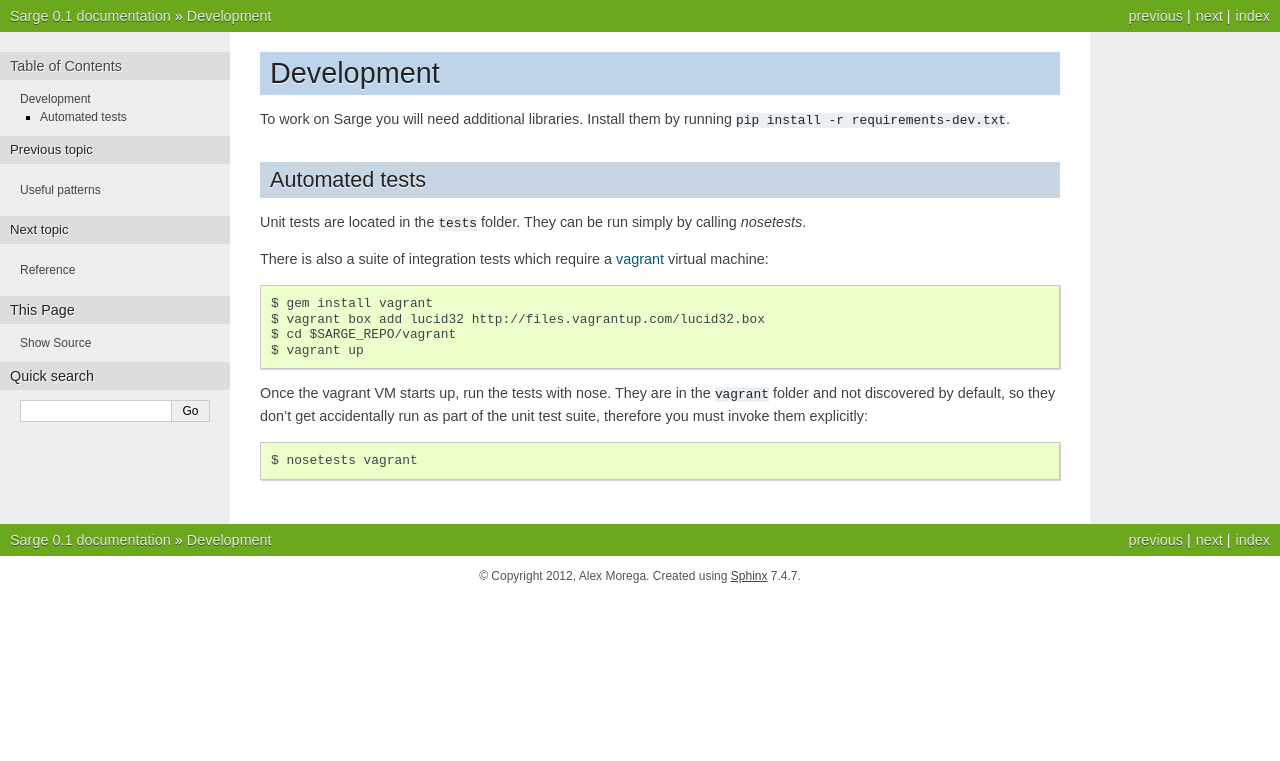
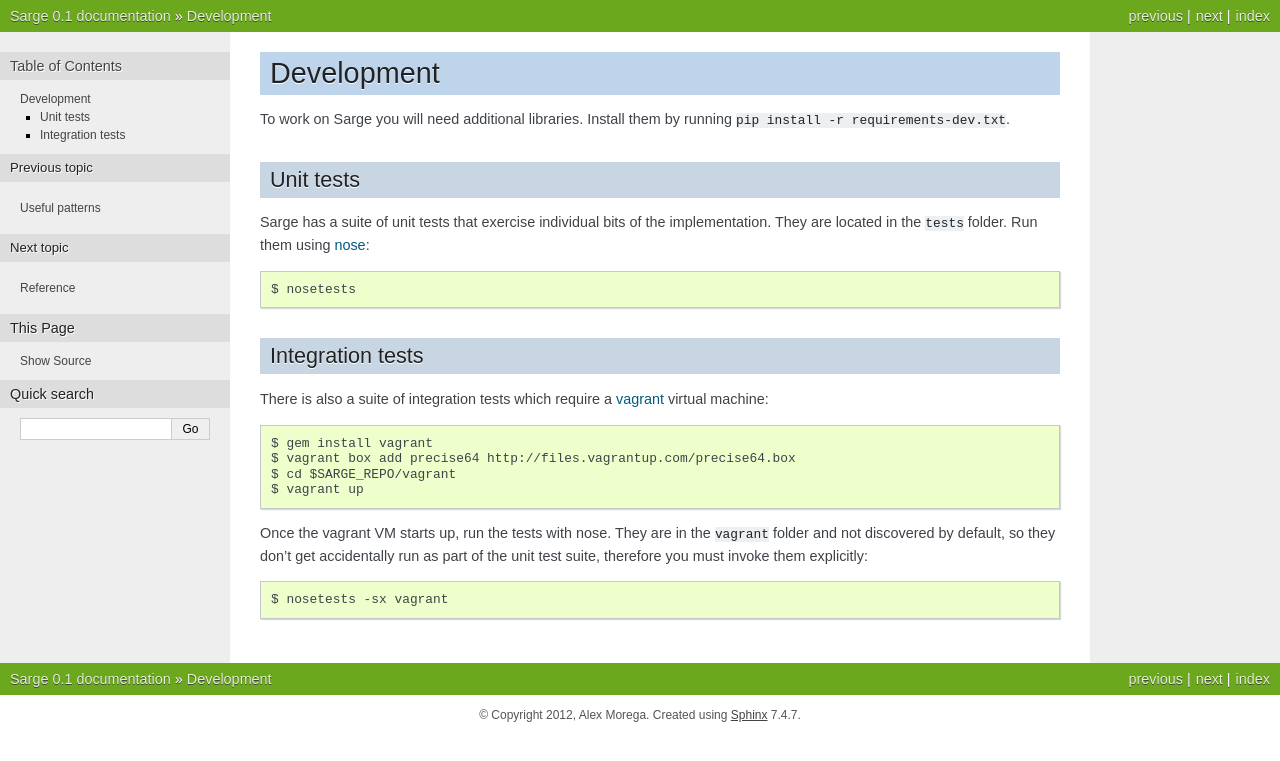
Before and after one commit to mgax/airship, a Sphinx documentation site: the page built from docs/development.rst, in a window 1280 px wide. Shown: the top 761 px of the page. Built offline with Sphinx 7.4.7, drawn with Linux system fonts in a browser that asks for light colours.

Commit message:
update and improve docs for running tests

```diff
--- a/docs/development.rst
+++ b/docs/development.rst
@@ -1,20 +1,28 @@
 Development
 ===========
-
 To work on Sarge you will need additional libraries. Install them by
 running ``pip install -r requirements-dev.txt``.
 
-Automated tests
----------------
 
-Unit tests are located in the ``tests`` folder. They can be run simply
-by calling `nosetests`.
+Unit tests
+----------
+Sarge has a suite of unit tests that exercise individual bits of the
+implementation. They are located in the ``tests`` folder. Run them using
+nose_::
+
+    $ nosetests
+
+.. _nose: https://nose.readthedocs.org/
+
+
+Integration tests
+-----------------
 
 There is also a suite of integration tests which require a vagrant_
 virtual machine::
 
     $ gem install vagrant
-    $ vagrant box add lucid32 http://files.vagrantup.com/lucid32.box
+    $ vagrant box add precise64 http://files.vagrantup.com/precise64.box
     $ cd $SARGE_REPO/vagrant
     $ vagrant up
 
@@ -25,4 +33,4 @@
 accidentally run as part of the unit test suite, therefore you must
 invoke them explicitly::
 
-    $ nosetests vagrant
+    $ nosetests -sx vagrant
```
